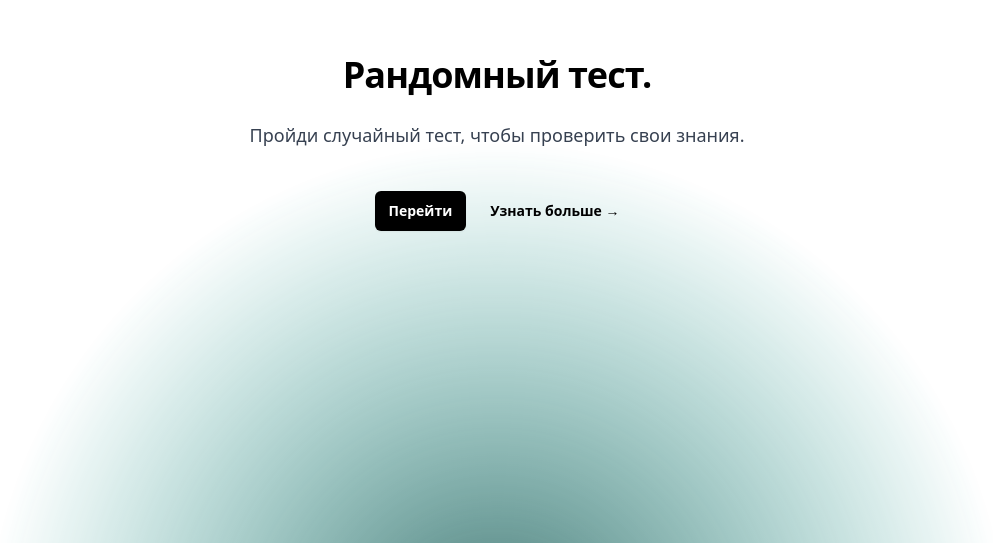
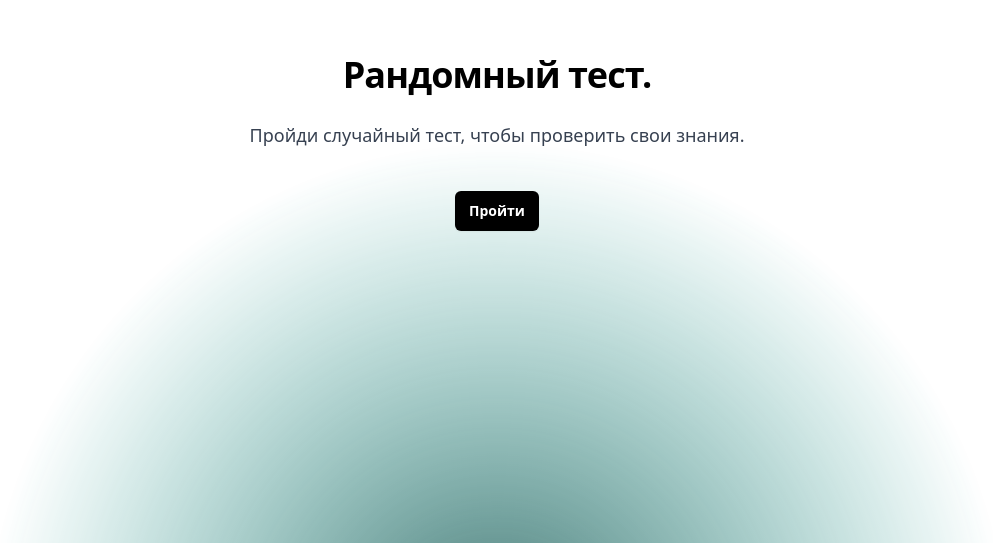
Before and after one commit to ningaro/survey-next-tailwind, a Next.js app: page / in a window 1280 px wide. Shown: the part 257-800 px from the top of the page, without its empty margins (143-1136 px from the left). Built offline with nearby package versions, Linux system fonts and the light colour scheme.

Commit message:
🔥 Remove link to About page

```diff
--- a/app/page.tsx
+++ b/app/page.tsx
@@ -30,10 +30,7 @@ export default function Home() {
           Пройди случайный тест, чтобы проверить свои знания.
         </p>
         <div className="mt-10 flex items-center justify-center gap-x-6">
-          <ButtonLink text="Перейти" linkPath="/survey" />
-          <a href="#" className="text-sm font-semibold leading-6 text-black">
-            Узнать больше <span aria-hidden="true">→</span>
-          </a>
+          <ButtonLink text="Пройти" linkPath="/survey" />
         </div>
       </div>
     </>
```
